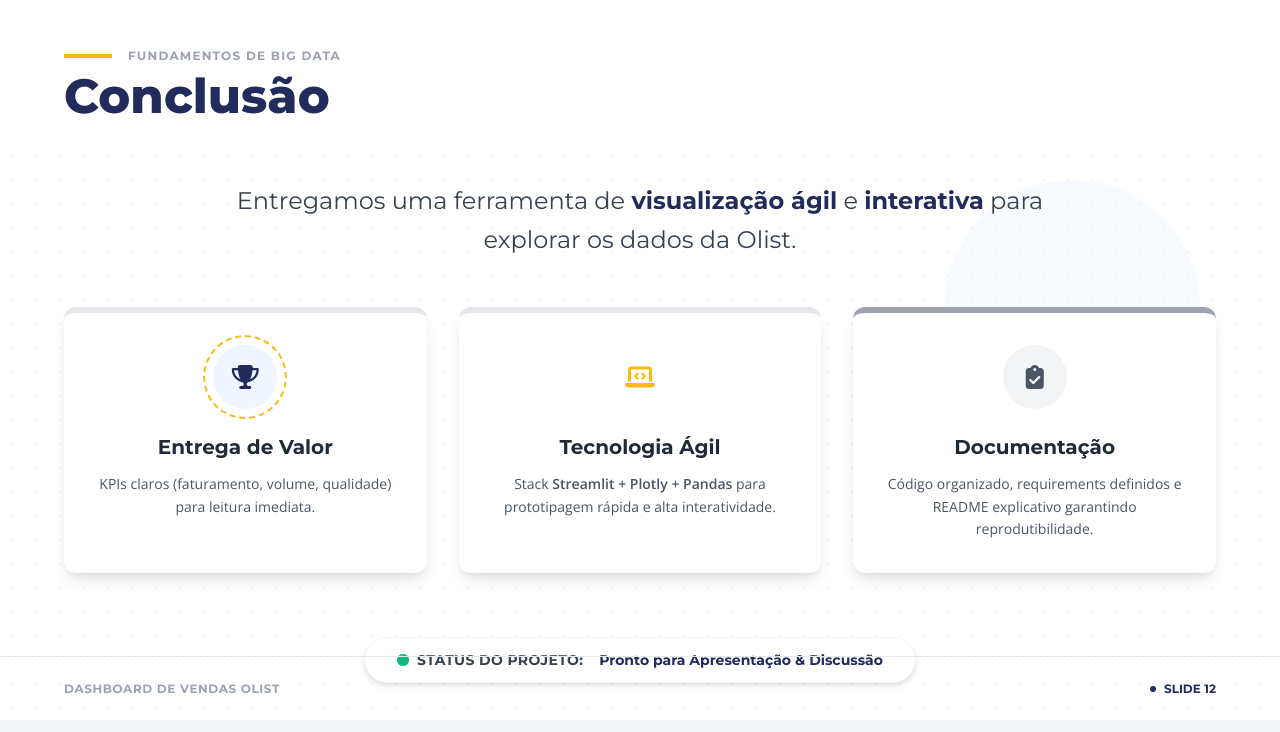
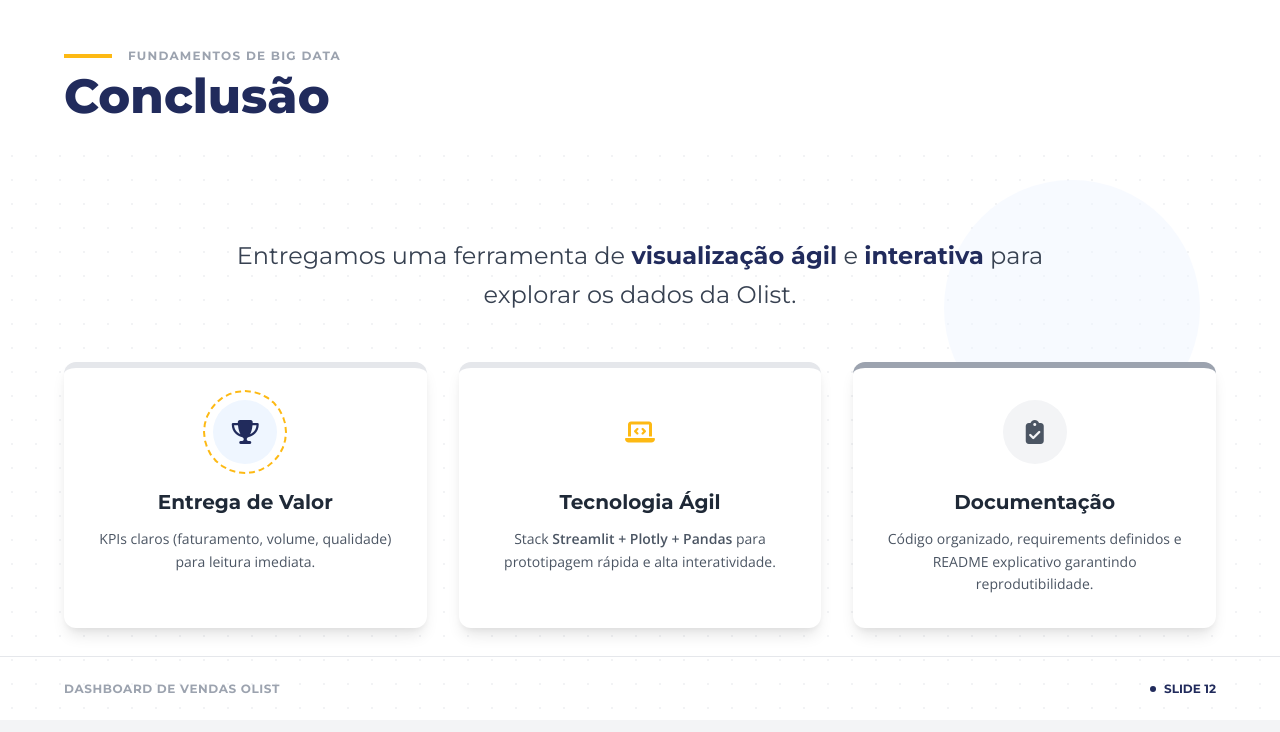
Before and after one commit to PedroRebello1/BigDataStreamlit, a plain HTML site: page docs/slide12.html in a window 1280 px wide. Drawn offline with nearby package versions, Linux system fonts and the light colour scheme.

Commit message:
Refactor slide12.html structure and styles

```diff
--- a/docs/slide12.html
+++ b/docs/slide12.html
@@ -77,16 +77,6 @@
             </div>
         </div>
 
-        <div class="mt-16 flex items-center gap-4 bg-white px-8 py-3 rounded-full shadow-md border border-gray-100">
-            <div class="flex items-center gap-2">
-                <span class="relative flex h-3 w-3">
-                    <span class="animate-ping absolute inline-flex h-full w-full rounded-full bg-green-400 opacity-75"></span>
-                    <span class="relative inline-flex rounded-full h-3 w-3 bg-green-500"></span>
-                </span>
-                <span class="font-montserrat font-bold text-sm text-gray-700 uppercase tracking-wide">Status do Projeto:</span>
-            </div>
-            <span class="font-montserrat font-bold text-sm text-brand-blue">Pronto para Apresentação &amp; Discussão</span>
-        </div>
     </div>
 
     <!-- Footer -->
```
